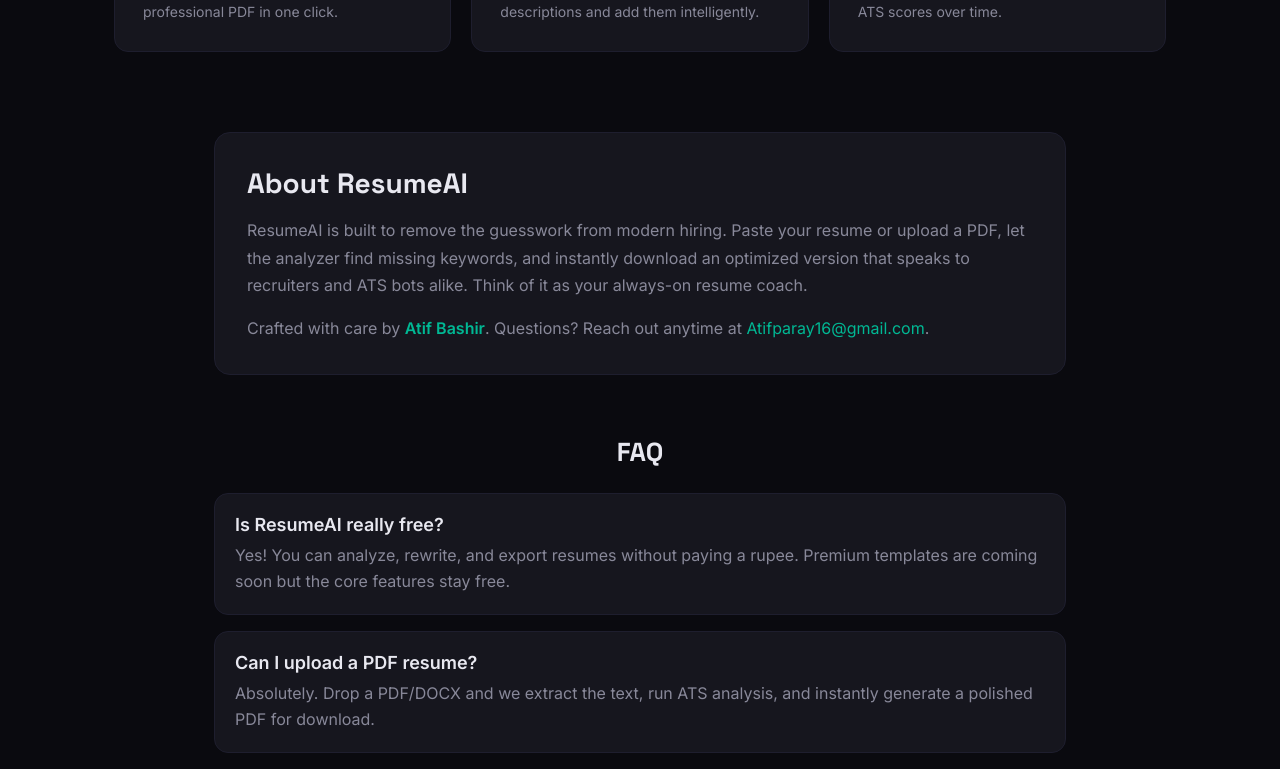
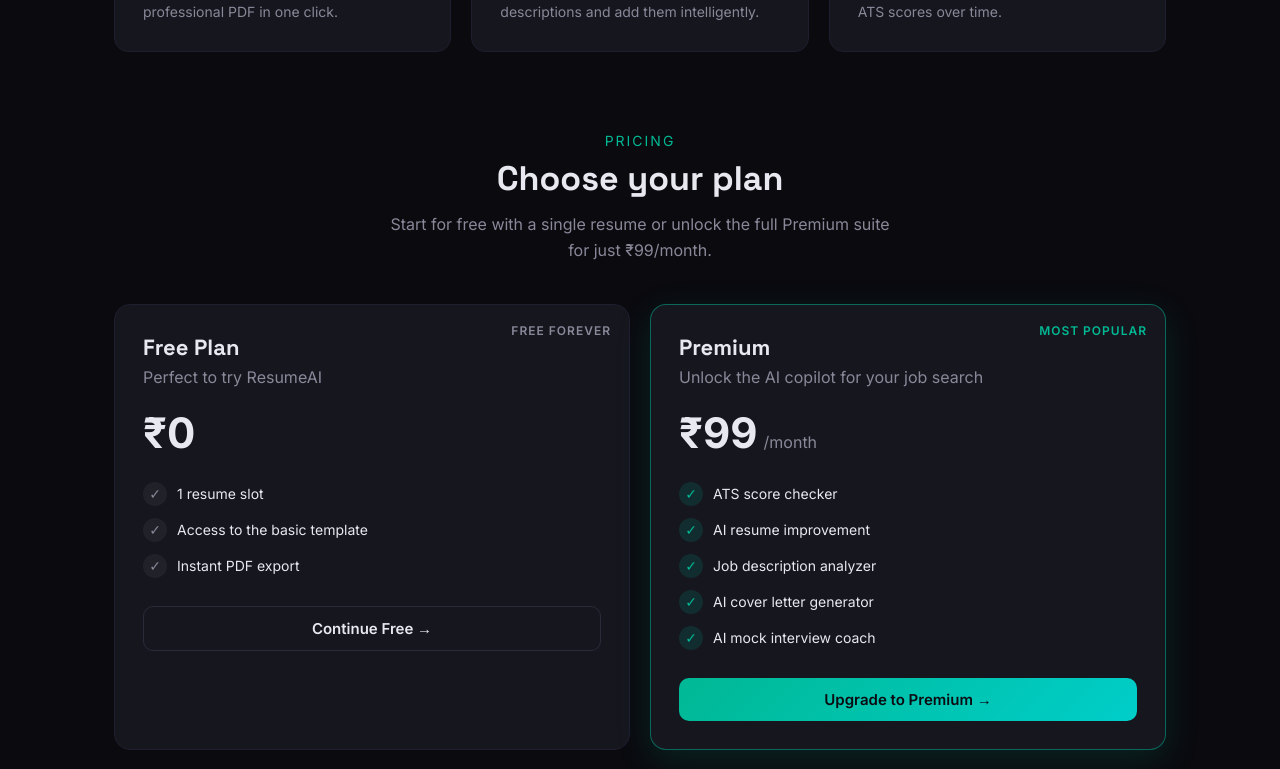
Before and after one commit to atifbashir-ju/AI-Resume-Builder, a React (Create React App) app in the folder resumeai/frontend/: page / in a window 1280 px wide. Shown: the part 940-1709 px from the top of the page. Built offline with nearby package versions, Linux system fonts and the light colour scheme; no server answers.

Commit message:
new files

```diff
--- a/resumeai/frontend/src/pages/Landing.js
+++ b/resumeai/frontend/src/pages/Landing.js
@@ -2,6 +2,39 @@
 import { Link } from 'react-router-dom';
 
 export default function Landing() {
+  const plans = [
+    {
+      tier: 'Free Plan',
+      price: '₹0',
+      period: '',
+      subtitle: 'Perfect to try ResumeAI',
+      badge: 'Free Forever',
+      features: [
+        '1 resume slot',
+        'Access to the basic template',
+        'Instant PDF export'
+      ],
+      cta: 'Continue Free →',
+      highlight: false
+    },
+    {
+      tier: 'Premium',
+      price: '₹99',
+      period: '/month',
+      subtitle: 'Unlock the AI copilot for your job search',
+      badge: 'Most Popular',
+      features: [
+        'ATS score checker',
+        'AI resume improvement',
+        'Job description analyzer',
+        'AI cover letter generator',
+        'AI mock interview coach'
+      ],
+      cta: 'Upgrade to Premium →',
+      highlight: true
+    }
+  ];
+
   return (
     <div style={{ background: '#0a0a0f', minHeight: '100vh', color: '#e8e8f0' }}>
       {/* Hero */}
@@ -37,6 +70,67 @@
               <div style={{ fontSize: 32, marginBottom: 14 }}>{icon}</div>
               <h3 style={{ fontFamily: 'Space Grotesk,sans-serif', fontSize: 18, fontWeight: 600, marginBottom: 10 }}>{title}</h3>
               <p style={{ color: '#888899', fontSize: 14, lineHeight: 1.6 }}>{desc}</p>
+            </div>
+          ))}
+        </div>
+      </div>
+
+      {/* Pricing */}
+      <div style={{ maxWidth: 1100, margin: '0 auto', padding: '0 24px 80px' }}>
+        <div style={{ textAlign: 'center', marginBottom: 40 }}>
+          <p style={{ color: '#00b894', fontSize: 14, letterSpacing: 2, textTransform: 'uppercase', marginBottom: 8 }}>Pricing</p>
+          <h2 style={{ fontFamily: 'Space Grotesk,sans-serif', fontSize: 34, fontWeight: 700, marginBottom: 12 }}>Choose your plan</h2>
+          <p style={{ color: '#888899', maxWidth: 520, margin: '0 auto', lineHeight: 1.6 }}>
+            Start for free with a single resume or unlock the full Premium suite for just ₹99/month.
+          </p>
+        </div>
+        <div style={{ display: 'grid', gridTemplateColumns: 'repeat(auto-fit,minmax(280px,1fr))', gap: 20 }}>
+          {plans.map(plan => (
+            <div
+              key={plan.tier}
+              style={{
+                background: '#16161e',
+                border: plan.highlight ? '1px solid rgba(0,184,148,0.5)' : '1px solid #1e1e2e',
+                borderRadius: 16,
+                padding: 28,
+                position: 'relative',
+                boxShadow: plan.highlight ? '0 10px 35px rgba(0,184,148,0.15)' : 'none'
+              }}
+            >
+              {plan.badge && (
+                <div style={{ position: 'absolute', top: 18, right: 18, fontSize: 12, fontWeight: 600, color: plan.highlight ? '#00b894' : '#888899', textTransform: 'uppercase', letterSpacing: 1 }}>
+                  {plan.badge}
+                </div>
+              )}
+              <h3 style={{ fontFamily: 'Space Grotesk,sans-serif', fontSize: 22, fontWeight: 700, marginBottom: 6 }}>{plan.tier}</h3>
+              <p style={{ color: '#888899', marginBottom: 20 }}>{plan.subtitle}</p>
+              <div style={{ display: 'flex', alignItems: 'baseline', gap: 6, marginBottom: 24 }}>
+                <span style={{ fontSize: 42, fontWeight: 700, color: '#e8e8f0' }}>{plan.price}</span>
+                {plan.period && <span style={{ color: '#888899', fontSize: 16 }}>{plan.period}</span>}
+              </div>
+              <ul style={{ listStyle: 'none', padding: 0, margin: '0 0 28px 0', display: 'flex', flexDirection: 'column', gap: 12 }}>
+                {plan.features.map(feature => (
+                  <li key={feature} style={{ display: 'flex', alignItems: 'center', gap: 10, color: '#e8e8f0', fontSize: 14 }}>
+                    <span style={{ display: 'inline-flex', width: 24, height: 24, borderRadius: '50%', alignItems: 'center', justifyContent: 'center', background: plan.highlight ? 'rgba(0,184,148,0.15)' : 'rgba(255,255,255,0.05)', color: plan.highlight ? '#00b894' : '#888899' }}>✓</span>
+                    {feature}
+                  </li>
+                ))}
+              </ul>
+              <button
+                style={{
+                  width: '100%',
+                  padding: '12px 0',
+                  borderRadius: 10,
+                  border: plan.highlight ? 'none' : '1px solid #2a2a3b',
+                  background: plan.highlight ? 'linear-gradient(135deg,#00b894,#00cec9)' : 'transparent',
+                  color: plan.highlight ? '#0b0b12' : '#e8e8f0',
+                  fontSize: 15,
+                  fontWeight: 600,
+                  cursor: 'pointer'
+                }}
+              >
+                {plan.cta}
+              </button>
             </div>
           ))}
         </div>
```
